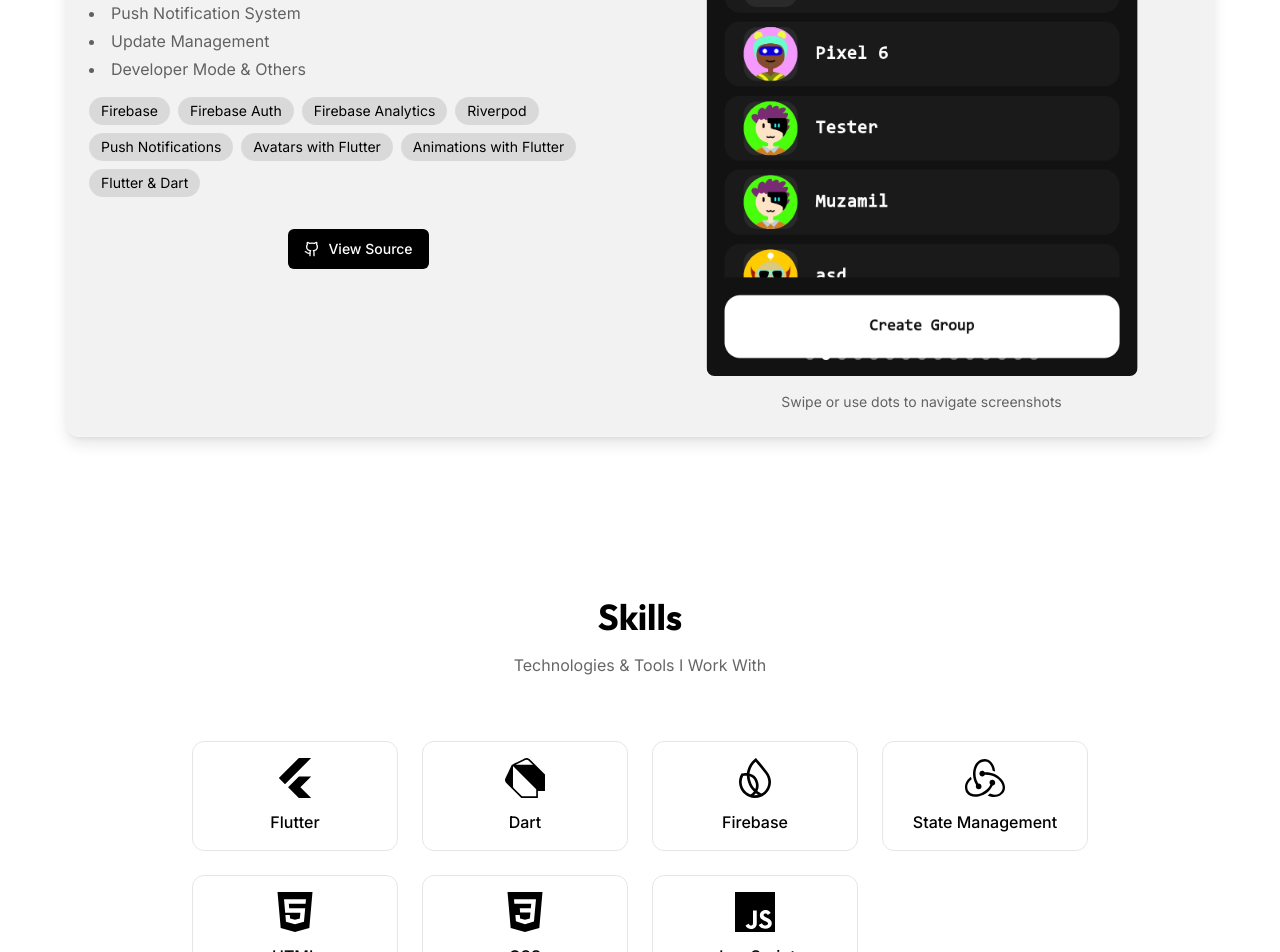
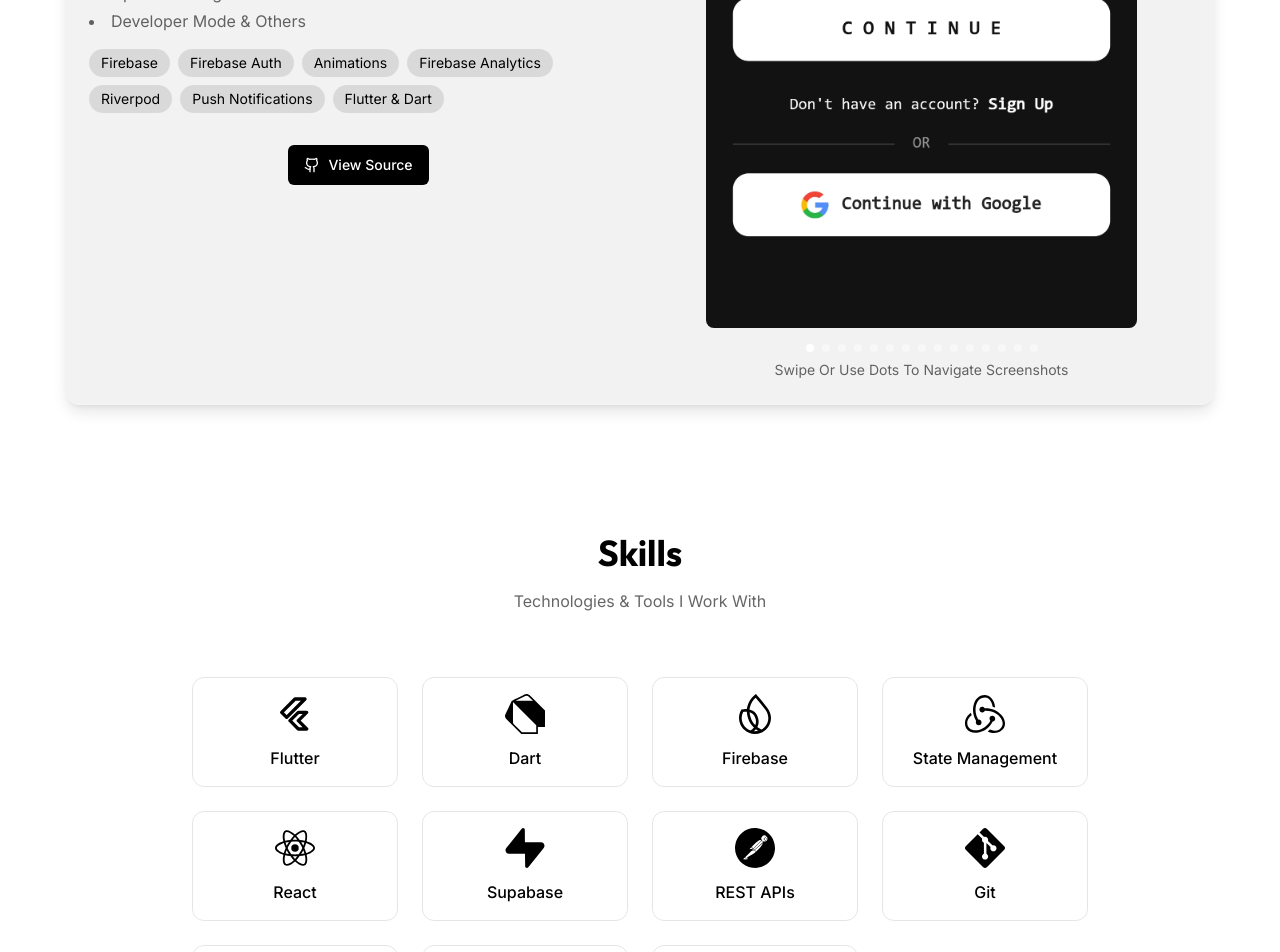
Before and after one commit to muzzammil763/muzamil.github.io, a React (Vite) app: page / in a window 1280 px wide. Shown: the part 1560-2512 px from the top of the page. Built offline with nearby package versions, Linux system fonts and the light colour scheme.

Commit message:
added icons also and fixes

```diff
--- a/src/components/Projects.tsx
+++ b/src/components/Projects.tsx
@@ -19,11 +19,10 @@ const projects = [
     tags: [
       "Firebase",
       "Firebase Auth",
+      "Animations",
       "Firebase Analytics",
       "Riverpod",
       "Push Notifications",
-      "Avatars with Flutter",
-      "Animations with Flutter",
       "Flutter & Dart",
     ],
     features: [
@@ -78,43 +77,13 @@ export const Projects = () => {
       setCurrent(api.selectedScrollSnap());
     });
 
-    // Auto-swipe every 5 seconds when tab is visible
-    let autoSwipeInterval: NodeJS.Timeout;
-
-    const startAutoSwipe = () => {
-      autoSwipeInterval = setInterval(() => {
-        if (document.visibilityState === 'visible') {
-          api.scrollNext();
-        }
-      }, 5000);
-    };
-
-    const stopAutoSwipe = () => {
-      clearInterval(autoSwipeInterval);
-    };
-
-    // Start auto-swipe
-    startAutoSwipe();
-
-    // Handle visibility change
-    document.addEventListener('visibilitychange', () => {
-      if (document.visibilityState === 'visible') {
-        startAutoSwipe();
-      } else {
-        stopAutoSwipe();
-      }
-    });
-
-    return () => {
-      stopAutoSwipe();
-      document.removeEventListener('visibilitychange', () => {});
-    };
+    return () => {};
   }, [api]);
 
   return (
-    <section className="py-20 px-4">
+    <section className="py-12 px-4">
       <div className="max-w-6xl mx-auto">
-        <div className="text-center mb-16">
+        <div className="text-center mb-12">
           <h2 className="text-4xl font-display font-bold mb-4">Featured Projects</h2>
           <p className="text-black/60 dark:text-white/60 max-w-2xl mx-auto">
             Showcasing My Expertise In Mobile App Development With Flutter
@@ -202,7 +171,7 @@ export const Projects = () => {
                           <div className="aspect-[1080/2221] rounded-lg overflow-hidden md:max-w-[80%] md:mx-auto">
                             <img
                               src={screenshot}
-                              alt={`Chatter App Screenshot ${index + 1}`}
+                              alt={`${project.title} App Screenshot ${index + 1}`}
                               className="w-full h-full object-contain"
                             />
                           </div>
@@ -211,7 +180,9 @@ export const Projects = () => {
                     </CarouselContent>
                     <CarouselPrevious className="hidden md:flex" />
                     <CarouselNext className="hidden md:flex" />
-                    <div className="absolute bottom-4 left-0 right-0 flex justify-center gap-2">
+                  </Carousel>
+                  <div className="flex flex-col items-center space-y-2">
+                    <div className="flex justify-center gap-2">
                       {project.screenshots.map((_, index) => (
                         <button
                           key={index}
@@ -221,14 +192,14 @@ export const Projects = () => {
                               ? "bg-white"
                               : "bg-white/40"
                           }`}
-                          aria-label={`Go to screenshot ${index + 1}`}
+                          aria-label={`Go to Screenshot ${index + 1}`}
                         />
                       ))}
                     </div>
-                  </Carousel>
-                  <p className="text-center text-sm text-black/60 dark:text-white/60">
-                    Swipe or use dots to navigate screenshots
-                  </p>
+                    <p className="text-center text-sm text-black/60 dark:text-white/60">
+                      Swipe Or Use Dots To Navigate Screenshots
+                    </p>
+                  </div>
                 </div>
               </div>
             </motion.div>
--- a/src/components/Skills.tsx
+++ b/src/components/Skills.tsx
@@ -7,13 +7,22 @@ import {
   SiHtml5,
   SiCss3,
   SiJavascript,
+  SiReact,
+  SiSupabase,
+  SiPostman,
+  SiGit
 } from "react-icons/si";
+import { TbBrandFlutter } from "react-icons/tb";
 
 const skills = [
-  { name: "Flutter", icon: SiFlutter },
+  { name: "Flutter", icon: TbBrandFlutter },
   { name: "Dart", icon: SiDart },
   { name: "Firebase", icon: SiFirebase },
   { name: "State Management", icon: SiRedux },
+  { name: "React", icon: SiReact },
+  { name: "Supabase", icon: SiSupabase },
+  { name: "REST APIs", icon: SiPostman },
+  { name: "Git", icon: SiGit },
   { name: "HTML", icon: SiHtml5 },
   { name: "CSS", icon: SiCss3 },
   { name: "JavaScript", icon: SiJavascript },
```
